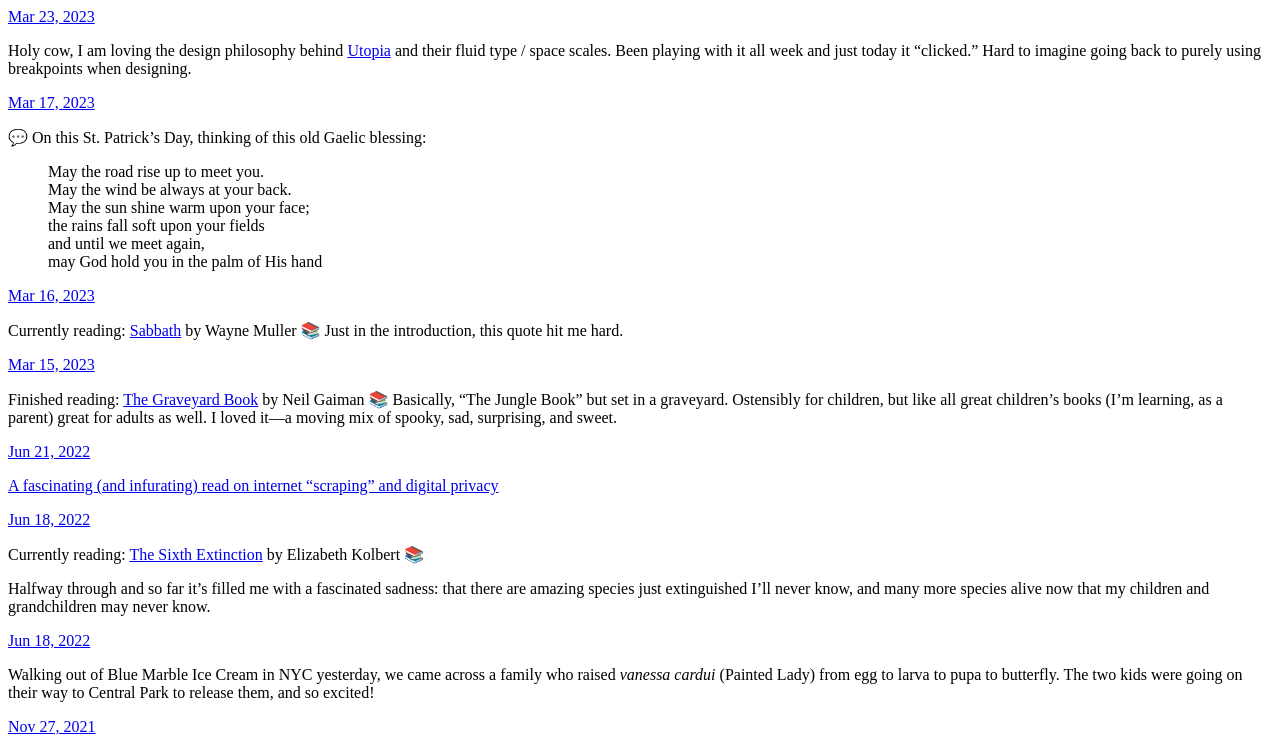
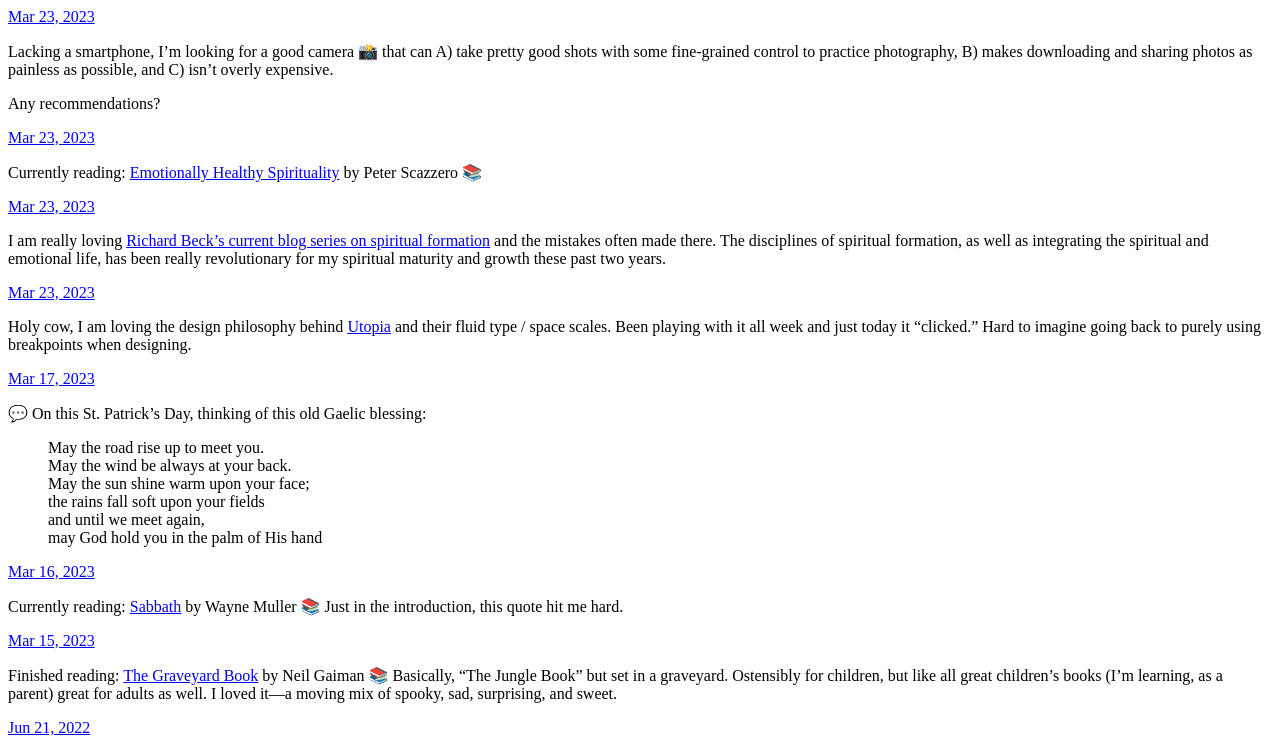
Before and after one commit to bsebesta/bryansebesta.net, a plain HTML site: page index.html in a window 1280 px wide. Shown: the top 749 px of the page. Drawn offline with Linux system fonts and the light colour scheme.

Commit message:
Archiving from Micro.blog.

```diff
--- a/index.html
+++ b/index.html
@@ -21,6 +21,40 @@
 <div class="h-feed">
 
 
+
+	  <div class="h-entry">
+
+
+		<a href="https://bryansebesta.net/2023/03/23/lacking-a-smartphone.html" class="u-url"><time class="dt-published" datetime="2023-03-23 15:07:20 -0600">Mar 23, 2023</time></a>
+
+		<div class="e-content">
+			 <p>Lacking a smartphone, I&rsquo;m looking for a good camera 📸 that can A) take pretty good shots with some fine-grained control to practice photography, B) makes downloading and sharing photos as painless as possible, and C) isn&rsquo;t overly expensive.</p>
+<p>Any recommendations?</p>
+
+		</div>
+	  </div>
+
+	  <div class="h-entry">
+
+
+		<a href="https://bryansebesta.net/2023/03/23/currently-reading-emotionally.html" class="u-url"><time class="dt-published" datetime="2023-03-23 14:58:52 -0600">Mar 23, 2023</time></a>
+
+		<div class="e-content">
+			 <p>Currently reading: <a href="https://micro.blog/books/9780310348573">Emotionally Healthy Spirituality</a> by Peter Scazzero 📚</p>
+
+		</div>
+	  </div>
+
+	  <div class="h-entry">
+
+
+		<a href="https://bryansebesta.net/2023/03/23/i-am-really.html" class="u-url"><time class="dt-published" datetime="2023-03-23 14:58:19 -0600">Mar 23, 2023</time></a>
+
+		<div class="e-content">
+			 <p>I am really loving <a href="http://experimentaltheology.blogspot.com/2023/03/practicing-jesus-part-6-little-way-of.html">Richard Beck&rsquo;s current blog series on spiritual formation</a> and the mistakes often made there. The disciplines of spiritual formation, as well as integrating the spiritual and emotional life, has been really revolutionary for my spiritual maturity and growth these past two years.</p>
+
+		</div>
+	  </div>
 
 	  <div class="h-entry">
 
```
